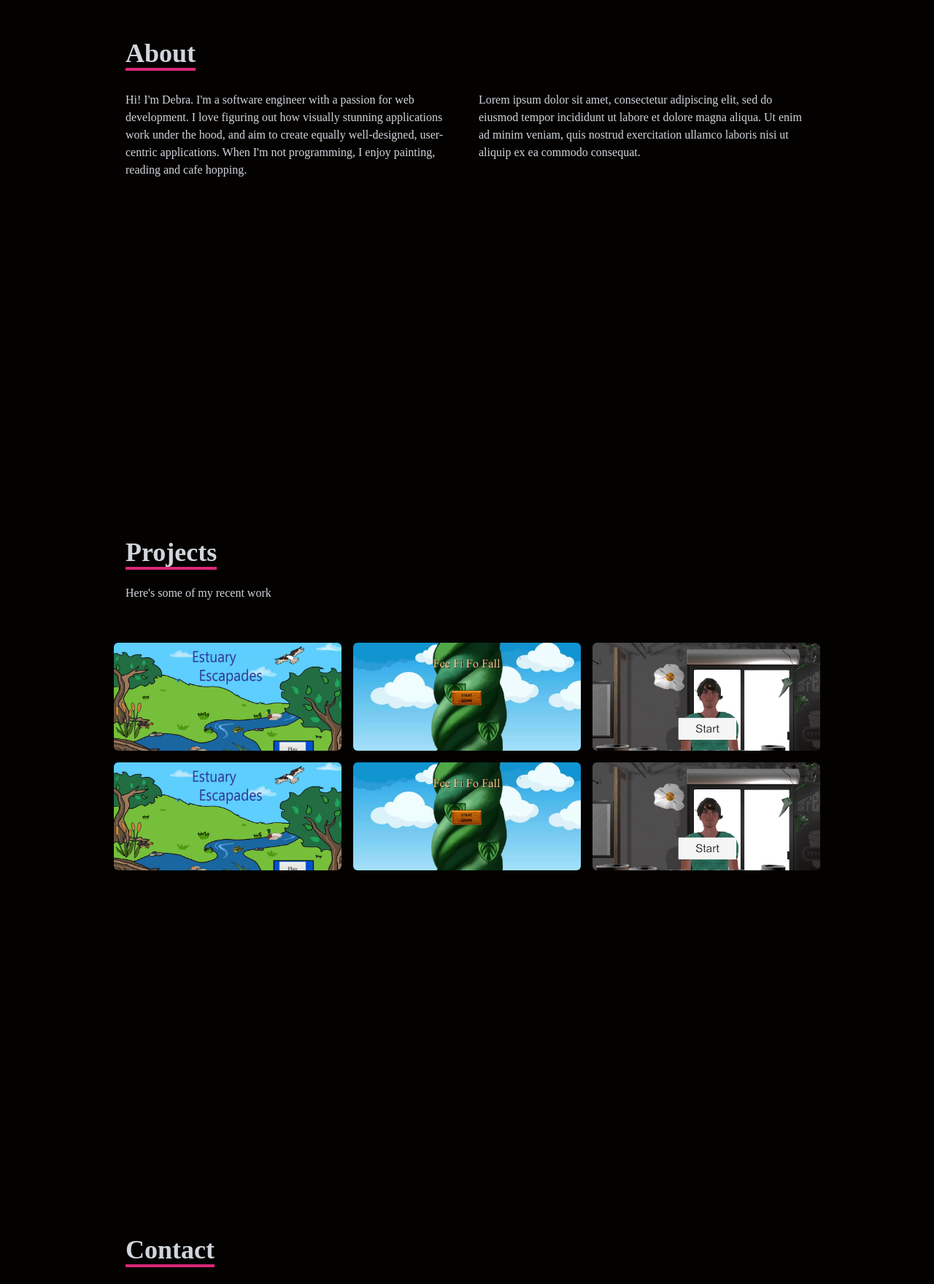
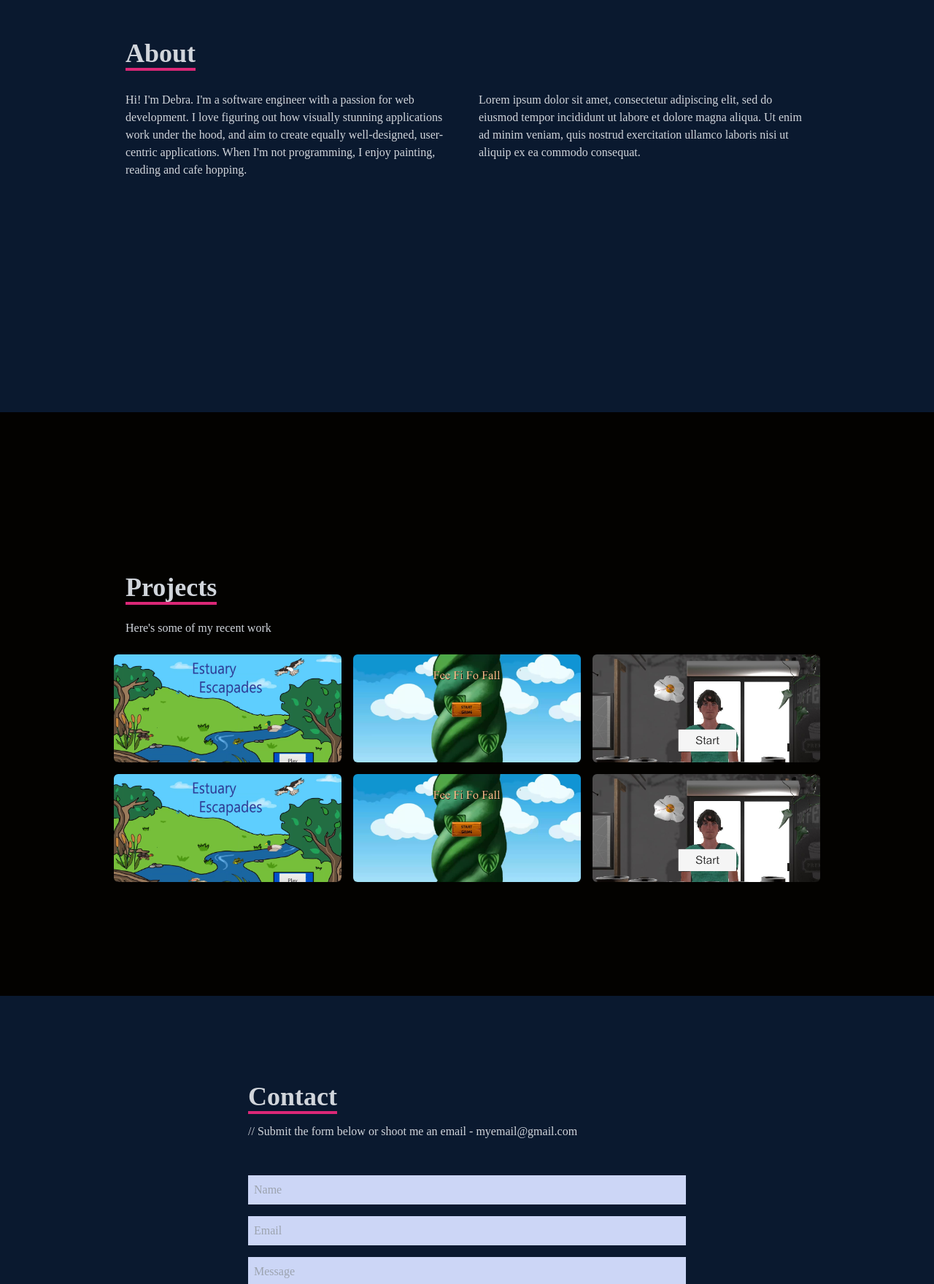
Before and after one commit to dbpl566/dbpl566.github.io, a React (Create React App) app: page / in a window 1280 px wide. Shown: the part 1035-2795 px from the top of the page at 73% size. Built offline with nearby package versions, Linux system fonts and the light colour scheme.

Commit message:
aligned icons

```diff
--- a/src/components/About.jsx
+++ b/src/components/About.jsx
@@ -2,9 +2,9 @@ import React from 'react';
 
 const About = () => {
   return (
-    <div name='About' className='w-full h-screen bg-[#030200]'>
+    <div name='About' className='w-full h-screen bg-[#0a192f]'>
         <div className='flex flex-col justify-center items-center w-full h-full'>
-            <div className='max-w-[1000px] w-full px-4 grid-cols-2 gap-8'>
+            <div className='max-w-[1000px] w-full px-4 gap-8'>
                 <div className='sm:text-left pb-8 pl-4'>
                     <p className='text-4xl font-bold inline border-b-4 border-pink-600 text-gray-300'>
                       About
--- a/src/components/Contact.jsx
+++ b/src/components/Contact.jsx
@@ -4,21 +4,12 @@ import { HiOutlineMail } from 'react-icons/hi';
 
 const Contact = () => {
   return (
-    <div name='Contact' className='w-full h-screen bg-[#030200]'>
-      <div className='max-w-[1000px] mx-auto pl-4 flex flex-col justify-center w-full h-full'>
-        <div className='pb-2 pl-4'>
-          <p className='text-4xl font-bold inline border-b-4 text-gray-300 border-pink-600'>
-            Contact
-          </p>
-          <p className='py-6 text-gray-300'>
-            Feel free to send me an email - debra.p.lymon@gmail.com
-          </p>
-          <p className='text-gray-300'>
-            Or submit the form below to get in touch!
-          </p>
+    <div name='Contact' className='w-full h-screen bg-[#0a192f] flex justify-center items-center p-4 pt-16'>
+    <form method='POST' action="/" className='flex flex-col max-w-[600px] w-full'>
+        <div className='pb-8'>
+            <p className='text-4xl font-bold inline border-b-4 border-pink-600 text-gray-300'>Contact</p>
+            <p className='text-gray-300 py-4'>// Submit the form below or shoot me an email - myemail@gmail.com</p>
         </div>
-      </div>
-      <form method='POST' action="" className='w-full h-screen bg-[#030200] flex flex-col justify-center items-center px-4'>
         <input className='bg-[#ccd6f6] p-2' type="text" placeholder='Name' name='name' />
         <input className='my-4 p-2 bg-[#ccd6f6]' type="email" placeholder='Email' name='email' />
         <textarea className='bg-[#ccd6f6] p-2' name="message" rows="10" placeholder='Message'></textarea>
--- a/src/components/Projects.jsx
+++ b/src/components/Projects.jsx
@@ -5,9 +5,9 @@ import Project3 from '../assets/Project3.jpg';
 
 const Projects = () => {
   return (
-    <div name='Projects' className='w-full h-screen bg-[#030200] text-gray-300'>
+    <div name='Projects' className='w-full md:h-screen bg-[#030200] text-gray-300 pt-16'>
         <div className='max-w-[1000px] mx-auto p-4 flex flex-col justify-center w-full h-full'>
-            <div className='pb-8 pl-4'>
+            <div className='pl-4'>
                 <p className='text-4xl font-bold inline border-b-4 text-gray-300 border-pink-600'>
                     Projects
                 </p>
--- a/src/components/Socials.jsx
+++ b/src/components/Socials.jsx
@@ -4,13 +4,18 @@ import { HiOutlineMail } from 'react-icons/hi';
 
 const Socials = () => {
   return (
-    <div name='Socials' className='w-full h-screen bg-[#030200]'>
-    <div className='mt-3 flex justify-center items-center space-x-6 text-gray-300 text-4xl'>
-      <a className='hover:bg-pink-600' href=""><FaLinkedin /></a>
-      <a className='hover:bg-pink-600' href="https://github.com/dbpl566"><FaGithub /></a>
-      <a className='hover:bg-pink-600' href="mailto:debra.p.lymon@gmail.com"><HiOutlineMail /></a>
+    <div name='Socials' className='sticky w-full h-[150px] bg-[#030200] pt-4'>
+      <div className='mt-3 flex justify-center items-center space-x-6 text-gray-300 text-4xl pb-4'>
+        <a className='hover:bg-pink-600' href=""><FaLinkedin /></a>
+        <a className='hover:bg-pink-600' href="https://github.com/dbpl566"><FaGithub /></a>
+        <a className='hover:bg-pink-600' href="mailto:debra.p.lymon@gmail.com"><HiOutlineMail /></a>
+      </div>
+      <div className='text-gray-300 flex justify-center items-center'>
+        <p>
+          Created by Debra Lymon
+        </p>
+      </div>
     </div>
-  </div>
   )
 }
 
```
Lines whose indentation alone changed are shown as unchanged.
